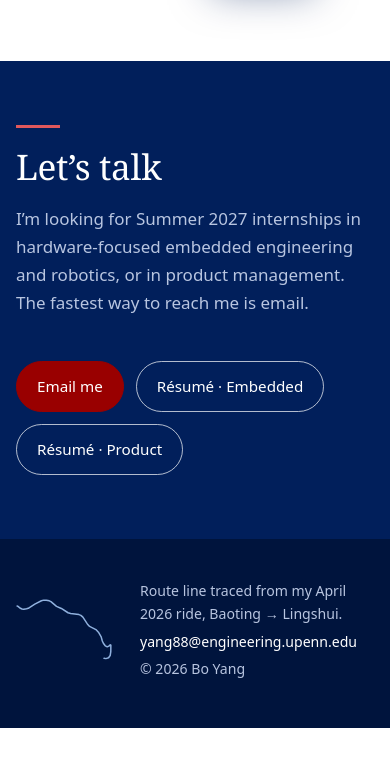
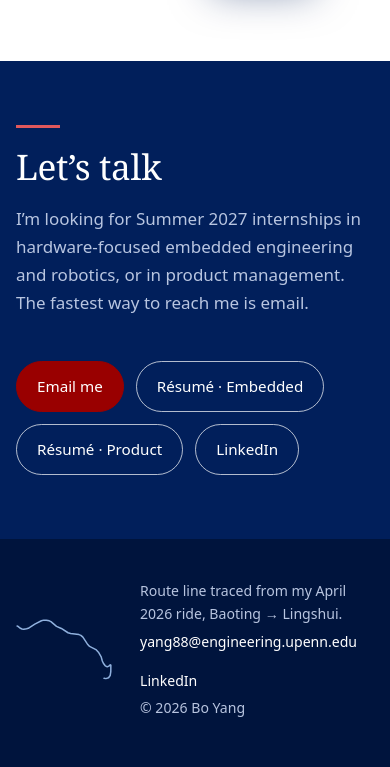
Before and after one commit to boyang826/boyang826.github.io, an Astro site: page / in a window 390 px wide. Shown: the part 5567-6334 px from the top of the page. Before the commit the page ends 6295 px from the top, so only its background shows below. Built offline with nearby package versions, Linux system fonts and the light colour scheme; Astro itself is replaced by a stand-in of ours.

Commit message:
Add LinkedIn links and refresh résumé downloads
LinkedIn now appears in the footer and as a button in the home contact
block and on the About page. The phone-free résumé PDFs are updated with
the website and LinkedIn links, GPA 3.8, and the robotics-focused
embedded headline.

Co-Authored-By: Claude Opus 5.5 <noreply@anthropic.com>

```diff
--- a/src/data/site.ts
+++ b/src/data/site.ts
@@ -2,7 +2,7 @@
 export const site = {
   email: 'yang88@engineering.upenn.edu',
   github: '',
-  linkedin: '',
+  linkedin: 'https://www.linkedin.com/in/bo-yang-731814432/',
 };
 
 // Phone-free résumé PDFs served from public/resume/.
--- a/src/i18n/ui.ts
+++ b/src/i18n/ui.ts
@@ -58,6 +58,7 @@ const ui = {
       body: 'I’m looking for Summer 2027 internships in hardware-focused embedded engineering and robotics, or in product management. The fastest way to reach me is email.',
       email: 'Email me',
       resumes: { embedded: 'Résumé · Embedded', product: 'Résumé · Product' },
+      linkedin: 'LinkedIn',
     },
     project: {
       back: 'All work',
@@ -162,6 +163,7 @@ const ui = {
       body: '我正在寻找 2027 年暑期偏硬件的嵌入式与机器人方向实习，或产品经理实习。联系我最快的方式是邮件。',
       email: '发邮件给我',
       resumes: { embedded: '简历 · 嵌入式', product: '简历 · 产品经理' },
+      linkedin: '领英',
     },
     project: {
       back: '全部项目',
--- a/src/views/About.astro
+++ b/src/views/About.astro
@@ -29,6 +29,7 @@ const a = copy.about;
             </a>
           ))
         }
+        {site.linkedin && <a class="btn btn-ghost" href={site.linkedin} target="_blank" rel="noopener">{copy.contact.linkedin}</a>}
       </div>
     </div>
     <Image class="portrait" src={portrait} alt={copy.name} widths={[500, 900, 1200]} sizes="(max-width: 860px) 100vw, 440px" loading="eager" />
--- a/src/views/Home.astro
+++ b/src/views/Home.astro
@@ -95,6 +95,7 @@ const slugOf = (id: string) => id.split('/')[1];
             </a>
           ))
         }
+        {site.linkedin && <a class="btn btn-ghost" href={site.linkedin} target="_blank" rel="noopener">{copy.contact.linkedin}</a>}
       </div>
     </div>
   </section>
```
Also changed, not shown: 4 other files.
